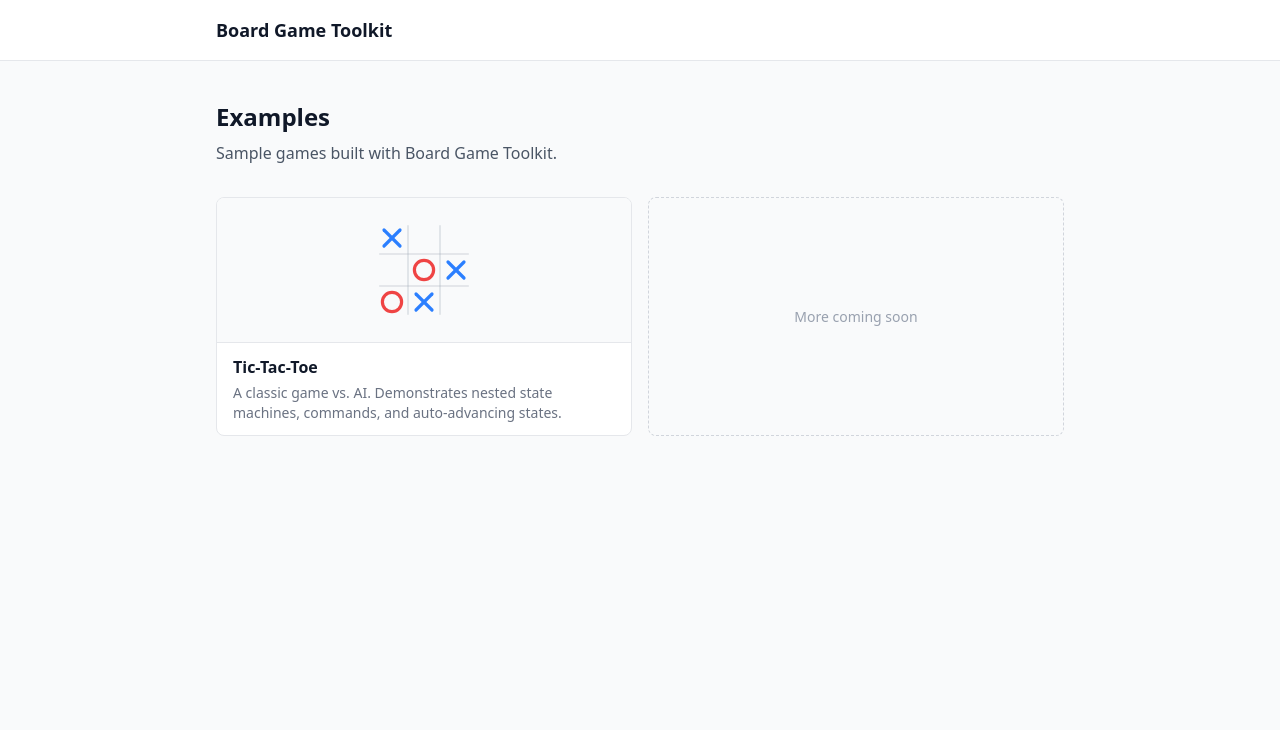
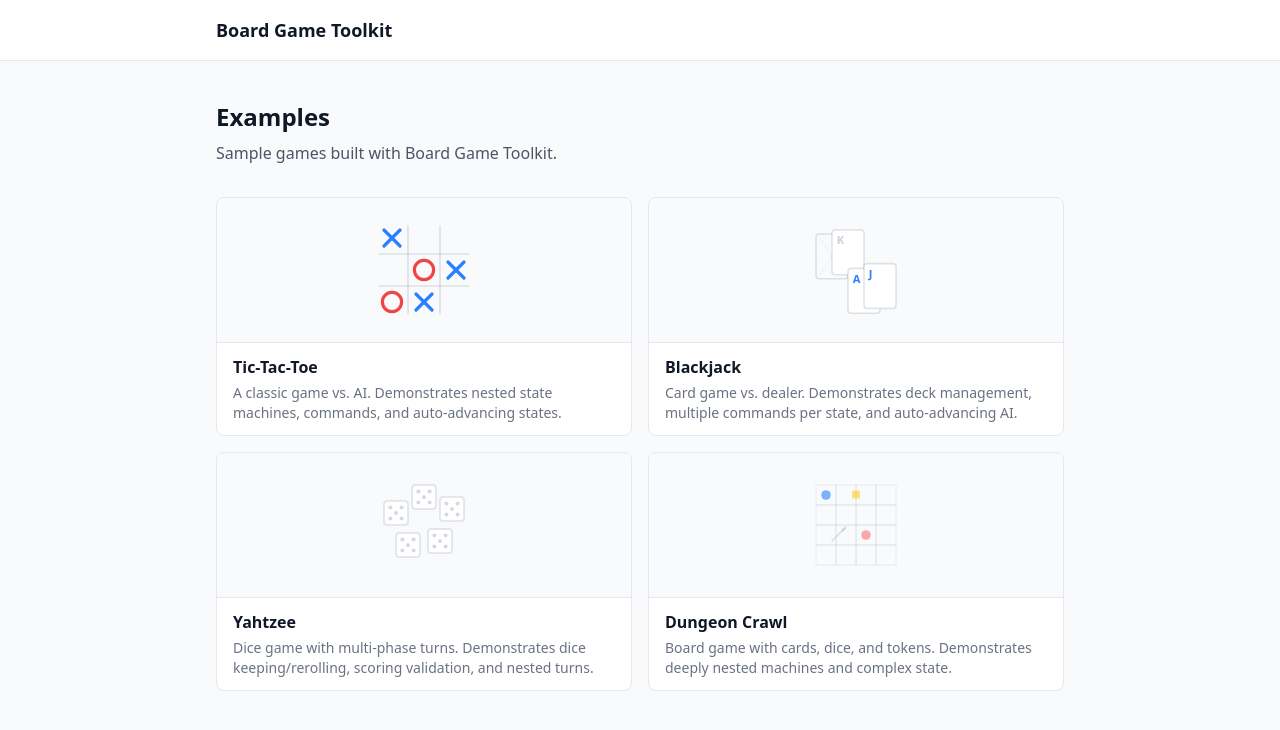
Before and after one commit to drock07/board-game-toolkit, a React (Vite) app in the folder examples/: page / in a window 1280 px wide. Shown: the top 730 px of the page. Built offline with nearby package versions, Linux system fonts and the light colour scheme.

Commit message:
Create stubs for new example games

```diff
--- a/examples/src/App.tsx
+++ b/examples/src/App.tsx
@@ -1,12 +1,18 @@
 import { Route, Routes } from "react-router";
 import Home from "./pages/Home";
 import TicTacToe from "./pages/TicTacToe/TicTacToe";
+import Blackjack from "./pages/Blackjack/Blackjack";
+import Yahtzee from "./pages/Yahtzee/Yahtzee";
+import DungeonCrawl from "./pages/DungeonCrawl/DungeonCrawl";
 
 export default function App() {
   return (
     <Routes>
       <Route index element={<Home />} />
       <Route path="tictactoe" element={<TicTacToe />} />
+      <Route path="blackjack" element={<Blackjack />} />
+      <Route path="yahtzee" element={<Yahtzee />} />
+      <Route path="dungeon-crawl" element={<DungeonCrawl />} />
     </Routes>
   );
 }
--- /dev/null
+++ b/examples/src/pages/Blackjack/Blackjack.tsx
@@ -0,0 +1,18 @@
+import { withStateMachineContext } from "@drock07/board-game-toolkit-react";
+import PageLayout from "../../components/PageLayout";
+import { blackjackConfig, initialState } from "./config";
+
+export function Blackjack() {
+  return (
+    <PageLayout title="Blackjack">
+      <p className="text-gray-500">Coming soon.</p>
+    </PageLayout>
+  );
+}
+
+export default withStateMachineContext(
+  Blackjack,
+  blackjackConfig,
+  initialState,
+  { autostart: true },
+);
--- /dev/null
+++ b/examples/src/pages/Blackjack/BlackjackPreview.tsx
@@ -0,0 +1,21 @@
+export default function BlackjackPreview() {
+  return (
+    <svg viewBox="0 0 120 120" className="size-24" aria-hidden="true">
+      {/* Back card (dealer hidden) */}
+      <rect x="10" y="15" width="40" height="56" rx="4" fill="none" stroke="currentColor" strokeWidth="2" strokeOpacity="0.3" />
+      <line x1="15" y1="20" x2="45" y2="66" stroke="currentColor" strokeWidth="1" strokeOpacity="0.15" />
+      <line x1="45" y1="20" x2="15" y2="66" stroke="currentColor" strokeWidth="1" strokeOpacity="0.15" />
+
+      {/* Front card (dealer showing) */}
+      <rect x="30" y="10" width="40" height="56" rx="4" fill="white" stroke="currentColor" strokeWidth="2" strokeOpacity="0.3" />
+      <text x="36" y="28" fontSize="14" fontWeight="bold" fill="currentColor" opacity="0.5">K</text>
+
+      {/* Player cards */}
+      <rect x="50" y="58" width="40" height="56" rx="4" fill="white" stroke="currentColor" strokeWidth="2" strokeOpacity="0.3" />
+      <text x="56" y="76" fontSize="14" fontWeight="bold" className="fill-blue-500">A</text>
+
+      <rect x="70" y="52" width="40" height="56" rx="4" fill="white" stroke="currentColor" strokeWidth="2" strokeOpacity="0.3" />
+      <text x="76" y="70" fontSize="14" fontWeight="bold" className="fill-blue-500">J</text>
+    </svg>
+  );
+}
--- /dev/null
+++ b/examples/src/pages/Blackjack/config.ts
@@ -0,0 +1,26 @@
+import type { StateMachineConfig } from "@drock07/board-game-toolkit-core";
+
+// --- Types ---
+
+export interface BlackjackState {
+  // TODO
+}
+
+export type BlackjackCommand = { type: "TODO" };
+
+// --- Initial State ---
+
+export const initialState: BlackjackState = {};
+
+// --- State Machine Config ---
+
+export const blackjackConfig: StateMachineConfig<
+  BlackjackState,
+  BlackjackCommand
+> = {
+  id: "blackjack",
+  initial: "betting",
+  states: {
+    betting: {},
+  },
+};
--- /dev/null
+++ b/examples/src/pages/DungeonCrawl/DungeonCrawl.tsx
@@ -0,0 +1,18 @@
+import { withStateMachineContext } from "@drock07/board-game-toolkit-react";
+import PageLayout from "../../components/PageLayout";
+import { dungeonCrawlConfig, initialState } from "./config";
+
+export function DungeonCrawl() {
+  return (
+    <PageLayout title="Dungeon Crawl">
+      <p className="text-gray-500">Coming soon.</p>
+    </PageLayout>
+  );
+}
+
+export default withStateMachineContext(
+  DungeonCrawl,
+  dungeonCrawlConfig,
+  initialState,
+  { autostart: true },
+);
--- /dev/null
+++ b/examples/src/pages/DungeonCrawl/DungeonCrawlPreview.tsx
@@ -0,0 +1,29 @@
+export default function DungeonCrawlPreview() {
+  return (
+    <svg viewBox="0 0 120 120" className="size-24" aria-hidden="true">
+      {/* 4x4 dungeon grid */}
+      {Array.from({ length: 16 }).map((_, i) => {
+        const col = i % 4;
+        const row = Math.floor(i / 4);
+        const x = 10 + col * 25;
+        const y = 10 + row * 25;
+        return (
+          <rect key={i} x={x} y={y} width="25" height="25" fill="none" stroke="currentColor" strokeWidth="1" strokeOpacity="0.2" />
+        );
+      })}
+
+      {/* Player token */}
+      <circle cx={22.5} cy={22.5} r="6" className="fill-blue-500" opacity="0.6" />
+
+      {/* Enemy token */}
+      <circle cx={72.5} cy={72.5} r="6" className="fill-red-500" opacity="0.4" />
+
+      {/* Treasure */}
+      <rect x={55} y={17} width="10" height="10" rx="1" className="fill-yellow-400" opacity="0.5" />
+
+      {/* Sword icon */}
+      <line x1="30" y1="80" x2="45" y2="65" stroke="currentColor" strokeWidth="2" strokeOpacity="0.3" strokeLinecap="round" />
+      <line x1="43" y1="67" x2="47" y2="63" stroke="currentColor" strokeWidth="3" strokeOpacity="0.3" strokeLinecap="round" />
+    </svg>
+  );
+}
--- /dev/null
+++ b/examples/src/pages/DungeonCrawl/config.ts
@@ -0,0 +1,26 @@
+import type { StateMachineConfig } from "@drock07/board-game-toolkit-core";
+
+// --- Types ---
+
+export interface DungeonCrawlState {
+  // TODO
+}
+
+export type DungeonCrawlCommand = { type: "TODO" };
+
+// --- Initial State ---
+
+export const initialState: DungeonCrawlState = {};
+
+// --- State Machine Config ---
+
+export const dungeonCrawlConfig: StateMachineConfig<
+  DungeonCrawlState,
+  DungeonCrawlCommand
+> = {
+  id: "dungeonCrawl",
+  initial: "setup",
+  states: {
+    setup: {},
+  },
+};
--- a/examples/src/pages/Home.tsx
+++ b/examples/src/pages/Home.tsx
@@ -2,6 +2,9 @@ import type { ReactNode } from "react";
 import { Link, type To } from "react-router";
 import PageLayout from "../components/PageLayout";
 import TicTacToePreview from "./TicTacToe/TicTacToePreview";
+import BlackjackPreview from "./Blackjack/BlackjackPreview";
+import YahtzeePreview from "./Yahtzee/YahtzeePreview";
+import DungeonCrawlPreview from "./DungeonCrawl/DungeonCrawlPreview";
 
 export default function Home() {
   return (
@@ -18,9 +21,24 @@ export default function Home() {
           description="A classic game vs. AI. Demonstrates nested state machines, commands, and auto-advancing states."
           preview={<TicTacToePreview />}
         />
-        <div className="flex items-center justify-center rounded-lg border border-dashed border-gray-300 p-6 text-sm text-gray-400">
-          More coming soon
-        </div>
+        <GameCard
+          to="blackjack"
+          title="Blackjack"
+          description="Card game vs. dealer. Demonstrates deck management, multiple commands per state, and auto-advancing AI."
+          preview={<BlackjackPreview />}
+        />
+        <GameCard
+          to="yahtzee"
+          title="Yahtzee"
+          description="Dice game with multi-phase turns. Demonstrates dice keeping/rerolling, scoring validation, and nested turns."
+          preview={<YahtzeePreview />}
+        />
+        <GameCard
+          to="dungeon-crawl"
+          title="Dungeon Crawl"
+          description="Board game with cards, dice, and tokens. Demonstrates deeply nested machines and complex state."
+          preview={<DungeonCrawlPreview />}
+        />
       </div>
     </PageLayout>
   );
--- /dev/null
+++ b/examples/src/pages/Yahtzee/Yahtzee.tsx
@@ -0,0 +1,18 @@
+import { withStateMachineContext } from "@drock07/board-game-toolkit-react";
+import PageLayout from "../../components/PageLayout";
+import { yahtzeeConfig, initialState } from "./config";
+
+export function Yahtzee() {
+  return (
+    <PageLayout title="Yahtzee">
+      <p className="text-gray-500">Coming soon.</p>
+    </PageLayout>
+  );
+}
+
+export default withStateMachineContext(
+  Yahtzee,
+  yahtzeeConfig,
+  initialState,
+  { autostart: true },
+);
--- /dev/null
+++ b/examples/src/pages/Yahtzee/YahtzeePreview.tsx
@@ -0,0 +1,27 @@
+export default function YahtzeePreview() {
+  return (
+    <svg viewBox="0 0 120 120" className="size-24" aria-hidden="true">
+      {/* Five dice in a scattered arrangement */}
+      {[
+        { x: 10, y: 30, pips: 5 },
+        { x: 45, y: 10, pips: 5 },
+        { x: 80, y: 25, pips: 5 },
+        { x: 25, y: 70, pips: 5 },
+        { x: 65, y: 65, pips: 5 },
+      ].map(({ x, y, pips }, i) => (
+        <g key={i}>
+          <rect x={x} y={y} width="30" height="30" rx="4" fill="white" stroke="currentColor" strokeWidth="2" strokeOpacity="0.3" />
+          {/* Center pip */}
+          {[1, 3, 5].includes(pips) && (
+            <circle cx={x + 15} cy={y + 15} r="2.5" fill="currentColor" opacity="0.4" />
+          )}
+          {/* Corner pips for 5 */}
+          <circle cx={x + 8} cy={y + 8} r="2.5" fill="currentColor" opacity="0.4" />
+          <circle cx={x + 22} cy={y + 8} r="2.5" fill="currentColor" opacity="0.4" />
+          <circle cx={x + 8} cy={y + 22} r="2.5" fill="currentColor" opacity="0.4" />
+          <circle cx={x + 22} cy={y + 22} r="2.5" fill="currentColor" opacity="0.4" />
+        </g>
+      ))}
+    </svg>
+  );
+}
--- /dev/null
+++ b/examples/src/pages/Yahtzee/config.ts
@@ -0,0 +1,26 @@
+import type { StateMachineConfig } from "@drock07/board-game-toolkit-core";
+
+// --- Types ---
+
+export interface YahtzeeState {
+  // TODO
+}
+
+export type YahtzeeCommand = { type: "TODO" };
+
+// --- Initial State ---
+
+export const initialState: YahtzeeState = {};
+
+// --- State Machine Config ---
+
+export const yahtzeeConfig: StateMachineConfig<
+  YahtzeeState,
+  YahtzeeCommand
+> = {
+  id: "yahtzee",
+  initial: "setup",
+  states: {
+    setup: {},
+  },
+};
```
